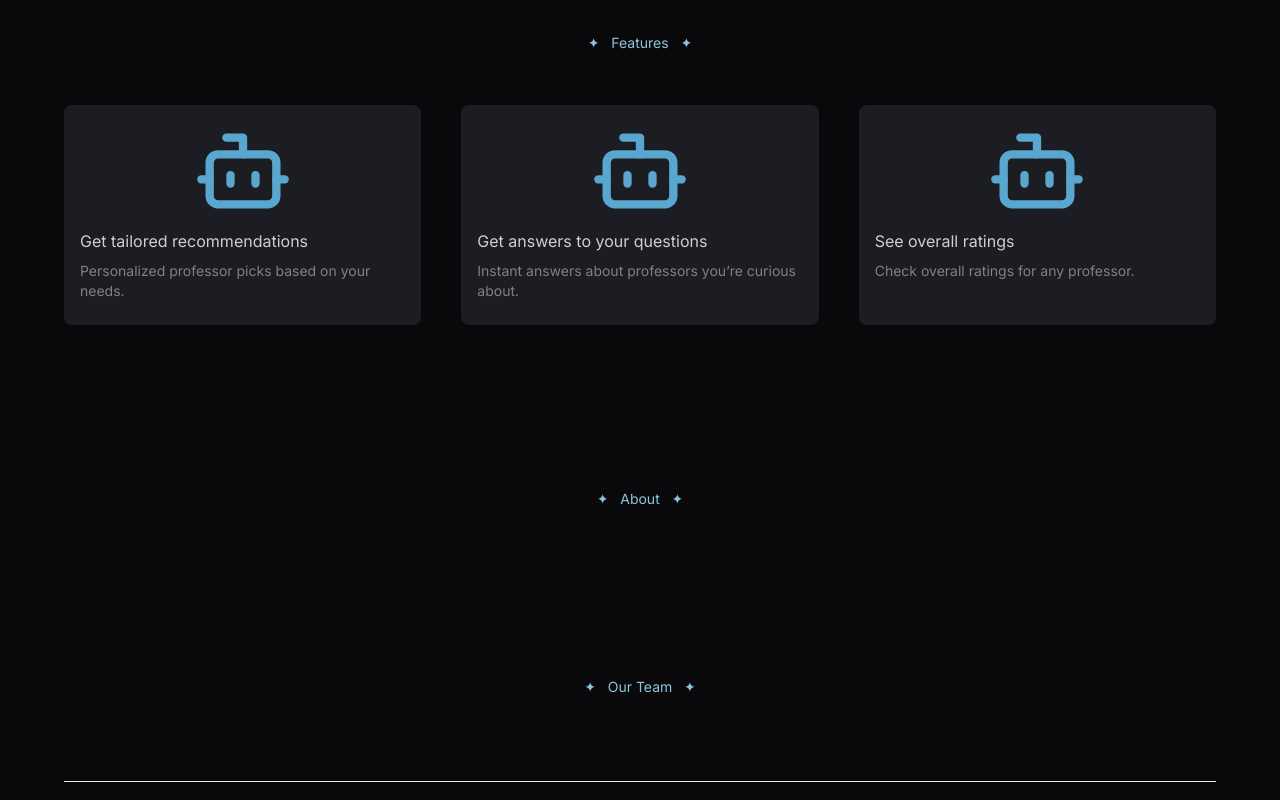
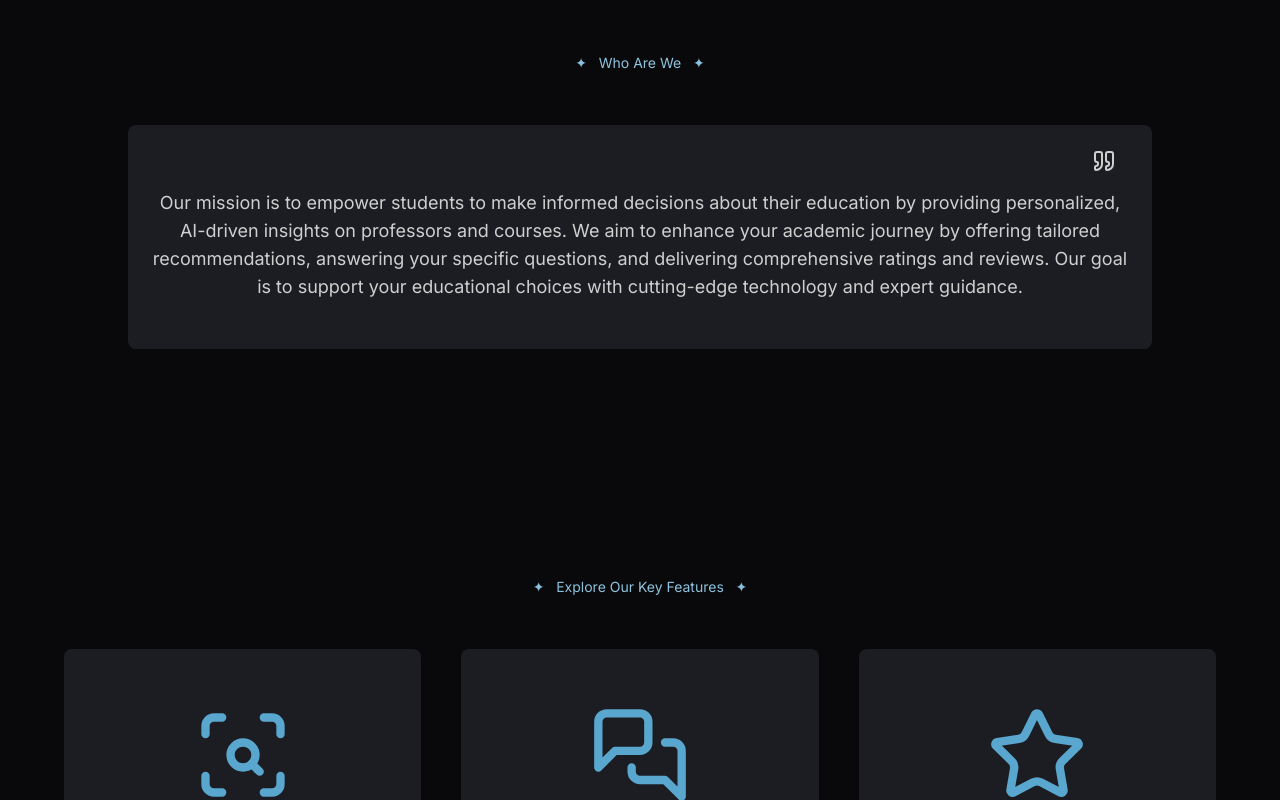
Before and after one commit to vivianzhou1288/ratemyprofessor, a Next.js app: page / in a window 1280 px wide. Shown: the part 940-1740 px from the top of the page. Built offline with nearby package versions, Linux system fonts and the light colour scheme.

Commit message:
Finish landing page

```diff
--- a/app/globals.css
+++ b/app/globals.css
@@ -78,3 +78,7 @@
   border-radius: 5px;
   max-width: 100%;
 }
+
+.flip-horizontal {
+  transform: scaleX(-1);
+}
--- a/app/page.js
+++ b/app/page.js
@@ -1,8 +1,6 @@
 "use client";
 
 import About from "@/components/About";
-import Contact from "@/components/Contact";
-import Dashboard from "@/components/Dashboard";
 import Features from "@/components/Features";
 import Footer from "@/components/Footer";
 import Header from "@/components/Header";
@@ -14,9 +12,8 @@ export default function Home() {
       <main className=" min-h-screen w-full max-w-[1200px] m-auto  px-6 py-4">
         <Header />
         <Hero />
+        <About />
         <Features />
-        <About />
-        <Contact />
         <Footer />
       </main>
     </div>
--- a/components/About.jsx
+++ b/components/About.jsx
@@ -1,11 +1,26 @@
+import { Quote } from "lucide-react";
 import React from "react";
 
 const About = () => {
   return (
-    <div className="text-white mt-40">
+    <div className="text-white mt-40 py-5" id="about">
       <p className="text-center text-[#] text-sm py-1 mb-12 px-4 rounded-md gradient-blue">
-        ✦ &nbsp; About &nbsp; ✦
+        ✦ &nbsp; Who Are We &nbsp; ✦
       </p>
+      <div className="bg-[#1c1d22] w-full p-6 rounded-lg text-center text-sm md:text-lg max-w-5xl mx-auto mb-6 flex flex-col">
+        <div className="flex justify-end items-center mb-4">
+          <Quote className="mr-3" color="#cfcfcf" />
+        </div>
+        <p className="text-center text-[#cfcfcf] mb-6">
+          Our mission is to empower students to make informed decisions about
+          their education by providing personalized, AI-driven insights on
+          professors and courses. We aim to enhance your academic journey by
+          offering tailored recommendations, answering your specific questions,
+          and delivering comprehensive ratings and reviews. Our goal is to
+          support your educational choices with cutting-edge technology and
+          expert guidance.
+        </p>
+      </div>
     </div>
   );
 };
--- a/components/Contact.jsx
+++ /dev/null
@@ -1,13 +0,0 @@
-import React from "react";
-
-const Contact = () => {
-  return (
-    <div className="text-white mt-40">
-      <p className="text-center text-[#] text-sm py-1 mb-12 px-4 rounded-md gradient-blue">
-        ✦ &nbsp; Our Team &nbsp; ✦
-      </p>
-    </div>
-  );
-};
-
-export default Contact;
--- a/components/FeatureCard.jsx
+++ b/components/FeatureCard.jsx
@@ -6,7 +6,7 @@ import { Bot } from "lucide-react";
 const FeatureCard = (props) => {
   return (
     <div className="bg-[#1c1d22] w-full p-4 rounded-lg">
-      <Bot size={100} className="m-auto" color="#59a7ce" />
+      {props.icon}
       <h1 className="my-2 text-md text-[#cfcfcf]">{props.name}</h1>
       <p className="text-[#818183] text-left text-sm mt-1 mb-2">{props.desc}</p>
     </div>
--- a/components/Features.jsx
+++ b/components/Features.jsx
@@ -1,24 +1,40 @@
 import React from "react";
 import FeatureCard from "./FeatureCard";
+import { MessagesSquare, ScanSearch, Star } from "lucide-react";
 
 const Features = () => {
   return (
-    <div className="mt-40">
-      <p className="text-center text-[#] text-sm py-1 mb-12 px-4 rounded-md gradient-blue">
-        ✦ &nbsp; Features &nbsp; ✦
+    <div className="mt-40 py-5" id="features">
+      <p className="text-center text-[#] text-sm py-1 mb-12 px-4 rounded-md gradient-blue ">
+        ✦ &nbsp; Explore Our Key Features &nbsp; ✦
       </p>
-      <div className="flex mx-[50px] sm:mx-0 flex-col sm:flex-row gap-10 ">
+      {/* <p className="text-center text-white text-lg font-semibold mb-6">
+        Explore Our Key Features
+      </p> */}
+
+      <div className="flex mx-[50px] sm:mx-0 flex-col sm:flex-row gap-10 justify-center ">
         <FeatureCard
+          icon={
+            <ScanSearch size={100} className="m-auto my-10" color="#59a7ce" />
+          }
           name="Get tailored recommendations"
-          desc="Personalized professor picks based on your needs."
+          desc="Personalized professor picks based on your needs and preferences."
         />
         <FeatureCard
+          icon={
+            <MessagesSquare
+              size={100}
+              className="m-auto my-10"
+              color="#59a7ce"
+            />
+          }
           name="Get answers to your questions"
-          desc="Instant answers about professors you’re curious about."
+          desc="Instant answers about professors you’re curious about and more."
         />
         <FeatureCard
+          icon={<Star size={100} className="m-auto my-10" color="#59a7ce" />}
           name="See overall ratings"
-          desc="Check overall ratings for any professor."
+          desc="View comprehensive ratings and detailed feedback for professors."
         />
       </div>
     </div>
--- a/components/Header.jsx
+++ b/components/Header.jsx
@@ -20,9 +20,12 @@ const Header = () => {
         className=" hidden sm:flex items-center justify-between gap-10 px-5 text-[13px]
       p-1 rounded-md text-[#868686]"
       >
-        <p className="p-1 cursor-pointer hover:text-[#59a7ce]">Features</p>
-        <p className="p-1 cursor-pointer hover:text-[#59a7ce]">About</p>
-        <p className="p-1 cursor-pointer hover:text-[#59a7ce]">Our Team</p>
+        <a href="#features">
+          <p className="p-1 cursor-pointer hover:text-[#59a7ce]">Features</p>
+        </a>
+        <a href="#about">
+          <p className="p-1 cursor-pointer hover:text-[#59a7ce]">About</p>
+        </a>
       </div>
       <Link href="/dashboard">
         <p className="text-white text-[12px] sm:text-[13px] py-2 px-6 rounded-md bg-[#1c1d22] cursor-pointer hover:bg-[#24252a]">
--- a/components/Hero.jsx
+++ b/components/Hero.jsx
@@ -22,9 +22,11 @@ const Hero = () => {
             Get Started For Free
           </p>
         </Link>
-        <p className=" w-fit text-white text-[13px] py-3 px-6 rounded-md bg-[#1c1d22] cursor-pointer hover:bg-[#24252a] mt-7 ">
-          Learn More
-        </p>
+        <a href="#about">
+          <p className=" w-fit text-white text-[13px] py-3 px-6 rounded-md bg-[#1c1d22] cursor-pointer hover:bg-[#24252a] mt-7 ">
+            Learn More
+          </p>
+        </a>
       </div>
       <Image
         src={placeholderDemo}
```
